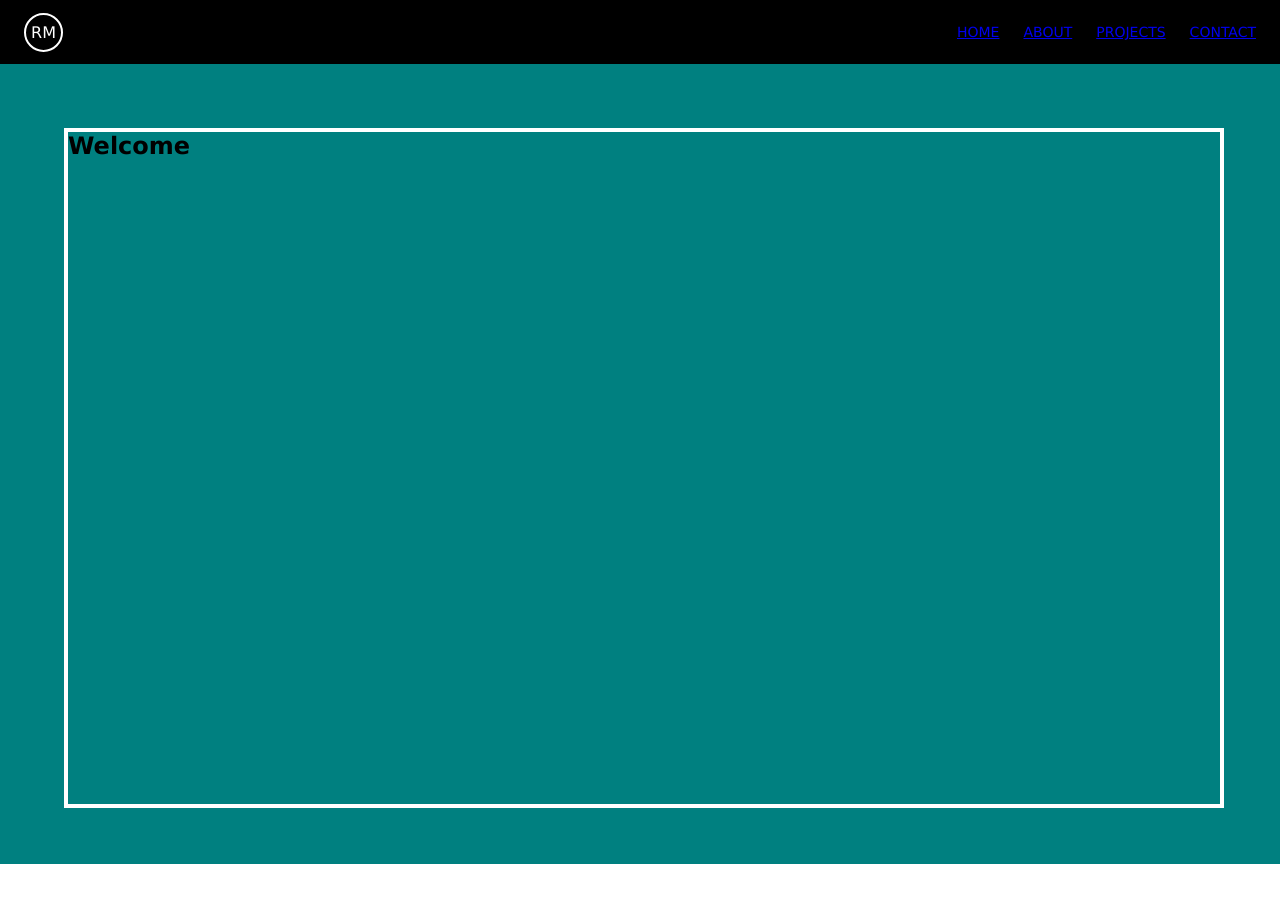
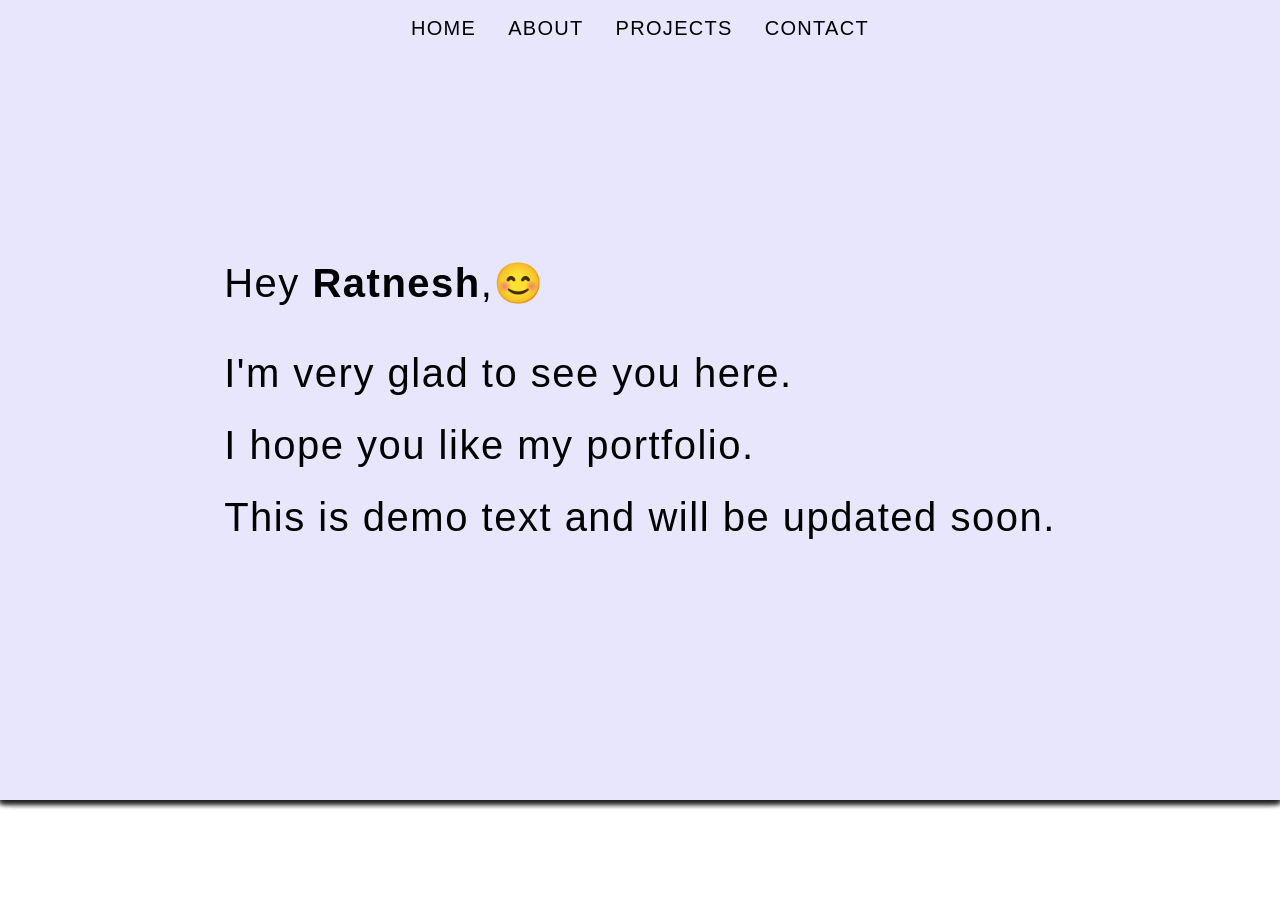
Before and after one commit to ratnesh-mether/my-portfolio, a React (Create React App) app: page / in a window 1280 px wide. Shown: the top 902 px of the page. Built offline with nearby package versions, Linux system fonts and the light colour scheme.

Commit message:
[5]:Welcome Page Added.

```diff
--- a/src/App.scss
+++ b/src/App.scss
@@ -1,9 +1,13 @@
 * {
-    font-family: Verdana, Geneva, Tahoma, sans-serif;
+    font-family: sans-serif;
     // letter-spacing: 1.3px;
     // Impact, Haettenschweiler, "Arial Narrow Bold", sans-serif
     h1,
     p {
         margin: 0;
     }
+    a {
+        text-decoration: none;
+        color: inherit;
+    }
 }
--- a/src/components/Header/Header.js
+++ b/src/components/Header/Header.js
@@ -1,10 +1,11 @@
 import React from "react";
 import "./Header.scss"
 function Header() {
-    return <header>
-        <div className="logo">
+    return <>
+        <header>
+            {/* <div className="logo">
                 <p>RM</p>
-        </div>
+            </div> */}
             <div className="page-navigator">
                 <div className="page-type">
                     <a className="type-text" href="#home">Home</a>
@@ -22,7 +23,9 @@ function Header() {
                     <a className="type-text" href="#contact">Contact</a>
                 </div>
             </div>
-    </header>;
+        </header>
+    </>
+
 }
 
 export default Header;
--- a/src/components/Header/Header.scss
+++ b/src/components/Header/Header.scss
@@ -1,13 +1,19 @@
 @import "./../../Shared/Scss-snippets.scss";
 header {
-    @include flex-box(center, space-between);
-    position: sticky;
+    @include flex-box(center, center);
+    position: fixed;
+    box-sizing: border-box;
     top: 0;
+    left: 3%;
     z-index: 999;
-    height: 48px;
-    background-color: #000;
-    color: #fff;
+    height: 56px;
+    width: 94%;
+    // background-color: rgba(255, 255, 255, 255);
+    background-color: transparent;
+    // backdrop-filter: blur(100px);
+    // color: ;
     padding: 8px 24px;
+    // border-bottom: 2px solid #fff;
     .logo {
         @include flex-box(center, center);
         border: 2px solid #fff;
@@ -17,11 +23,16 @@ header {
     }
     .page-navigator {
         @include flex-box(center, center);
-        column-gap: 24px;
+        column-gap: 32px;
         font-size: 14px;
         text-transform: uppercase;
     }
     .page-type {
         cursor: pointer;
+        a {
+            font-size: 20px;
+            font-weight: 500;
+            letter-spacing: 1.3px;
+        }
     }
 }
--- /dev/null
+++ b/src/components/Welcome/Welcome.js
@@ -0,0 +1,14 @@
+import React from "react";
+import "./Welcome.scss"
+function Welcome() {
+    return <div className="welcome-component">
+        <p className="text">Hey <span className="name">Ratnesh</span>,&#128522;</p>
+        <br />
+        <p className="text">I'm very glad to see you here. </p>
+        <p className="text">I hope you like my portfolio.</p>
+        <p className="text">This is demo text and will be updated soon.</p>
+
+    </div>;
+}
+
+export default Welcome;
--- /dev/null
+++ b/src/components/Welcome/Welcome.scss
@@ -0,0 +1,13 @@
+.welcome-component {
+    .name {
+        font-size: 40px;
+        font-weight: 600;
+        letter-spacing: 1.5px;
+    }
+    .text {
+        font-size: 40px;
+        font-weight: 500;
+        letter-spacing: 1.5px;
+        line-height: 72px;
+    }
+}
--- a/src/pages/Home/Home.js
+++ b/src/pages/Home/Home.js
@@ -1,3 +1,4 @@
+import Welcome from '../../components/Welcome/Welcome';
 import './Home.scss'
 import React from "react";
 
@@ -5,9 +6,7 @@ function Home() {
     return <main className="home-component">
         <div className="scroll-helper" id="home"></div>
         <section className="base welcome-section">
-            <div className="inner">
-                <h1>Welcome</h1>
-            </div>
+            <Welcome></Welcome>
             {/*
     Intro text for visitor and popup to take the name
     */}
--- a/src/pages/Home/Home.scss
+++ b/src/pages/Home/Home.scss
@@ -7,6 +7,8 @@
         // @include flex-box(center, center);
         box-sizing: border-box;
         padding: 64px;
+        box-shadow: rgba(0, 0, 0, 0.16) 0px 3px 6px,
+            rgba(0, 0, 0, 0.23) 0px 3px 6px;
     }
     .inner {
         height: 100%;
@@ -18,8 +20,9 @@
         // top: -56px;
     }
     .welcome-section {
-        background-color: teal;
+        background-color: #e7e6fc; //
         z-index: 11;
+        @include flex-box(center, center);
     }
     .intro-section {
         background-color: tomato;
```
Lines whose indentation alone changed are shown as unchanged.
